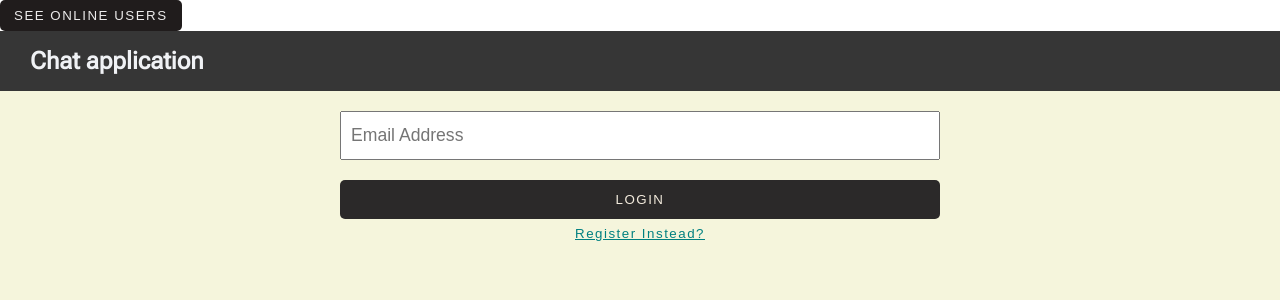
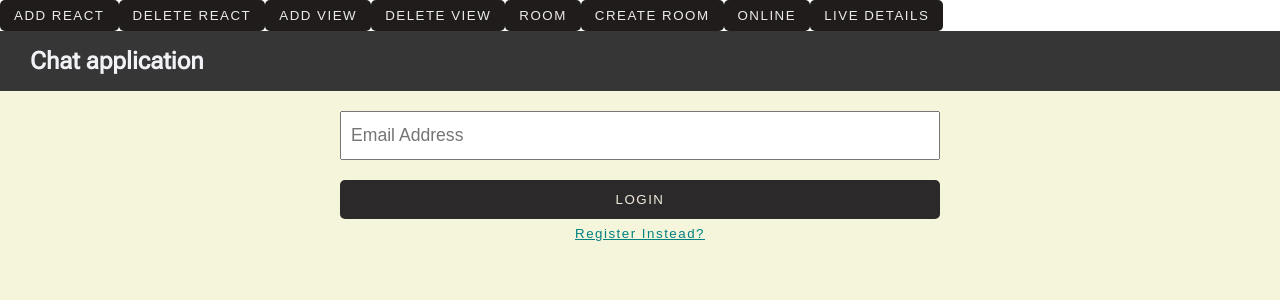
Before and after one commit to d-exponent/chat-app-demo, a React (Vite) app: page / in a window 1280 px wide. Shown: the top 300 px of the page. Built offline with nearby package versions, Linux system fonts and the light colour scheme; no server answers.

Commit message:
lv setup

```diff
--- a/src/contexts/authContext.jsx
+++ b/src/contexts/authContext.jsx
@@ -15,7 +15,7 @@ const STORAGE = localStorage;
 const SESSION_STORAGE_KEY = "Radical!@#$&#*#";
 
 export const AuthContextProvider = (props) => {
-  const { socket } = useSocket();
+  const { socket,  } = useSocket();
   const { handleNotification } = useNotification();
 
   const [logout, setLogout] = useState(false);
--- a/src/contexts/socketContext.jsx
+++ b/src/contexts/socketContext.jsx
@@ -9,15 +9,23 @@ const SocketContext = createContext({
   },
 });
 
-const wsURL = "https://api.taronapp.com/chats";
-// const wsURL = "http://localhost:8080/chats";
-
-const socket = io(wsURL, {
+const ioConfig = {
   path: "/micro-sockets/",
   autoConnect: false,
-});
+};
+
+// const baseUrl = "http://localhost:8080";
+const baseUrl = "https://api.taron.app";
 
 export const SocketContextProvider = (props) => {
+  const [lvConn, setLvConn] = useState(false);
+  const [LvROOM] = useState("myroom");
+  const [EvROOM] = useState("67e5342e2dca0592c1b44541-private");
+
+  const [livestreamSocket] = useState(io(baseUrl + "/livestream", ioConfig));
+  const [chatsSocket] = useState(io(baseUrl + "/chats", ioConfig));
+  const [socket] = useState(io(baseUrl, ioConfig));
+
   const [message, setMessage] = useState({
     chatId: "6651b54b925cc559c703c23d",
     senderId: "64892168c709274d688b78eb",
@@ -33,42 +41,131 @@ export const SocketContextProvider = (props) => {
     __v: 0,
   });
 
+  useEffect(() => {
+    if (lvConn) return;
 
+    livestreamSocket.auth = { id: "672e50398a94f26295c5c5b1" };
+    livestreamSocket.connect();
+    setLvConn(true);
+  }, [lvConn]);
 
+  useEffect(() => {
+    livestreamSocket.on("activity", console.log);
+    livestreamSocket.on("online", console.log);
+    // livestreamSocket.on("updateDelivered", console.log);
+    // livestreamSocket.on("updateIsRead", console.log);
+    livestreamSocket.on("roomUsers", console.log);
+    livestreamSocket.on("asyncNamespaceError", console.log);
+    livestreamSocket.on("newLiveReaction", console.log);
+    livestreamSocket.on("liveStreamDetails", console.log);
+    livestreamSocket.on("newLiveView", console.log);
+    livestreamSocket.on("newDonation", console.log);
+    livestreamSocket.on("updateShowComments", console.log);
 
-  socket.on("roomUsers", (payload) => {
-    console.log("RoomUSers", payload);
-  });
+    return () => {
+      livestreamSocket.off("roomUsers", console.log);
+      // livestreamSocket.off("updateDelivered", console.log);
+      // livestreamSocket.off("updateIsRead", console.log);
+      livestreamSocket.off("online", console.log);
+      livestreamSocket.off("asyncNamespaceError", console.log);
+      livestreamSocket.off("newLiveReaction", console.log);
+      livestreamSocket.off("activity", console.log);
+      livestreamSocket.off("liveStreamDetails", console.log);
+      livestreamSocket.off("newLiveView", console.log);
+      livestreamSocket.off("newDonation", console.log);
+      livestreamSocket.off("updateShowComments", console.log);
+    };
+  }, []);
 
-  socket.on("updateDelivered", (message) => {
-    console.log("👍👍 updateDelivered Message", message);
-  });
+  const createRooms = () => {
+    livestreamSocket.emit("createRoom", EvROOM, (success) => {
+      console.log("Create", EvROOM, success);
+      livestreamSocket.emit("createRoom", LvROOM, (success) => {
+        console.log("Create", LvROOM, success);
+        setLvConn(true);
+      });
+    });
+  };
 
-  socket.on("updateIsRead", (message) => {
-    console.log("👍👍 updateIsRead Message", message);
-  });
+  const handleAddReaction = () => {
+    livestreamSocket.emit("newLiveReaction", {
+      room: LvROOM,
+      liveId: "67d2ec924fca6609ea75764f",
+      eventId: "67cf5fd10a64ba519129bb32",
+      reactionType: "love",
+      action: "add",
+    });
+  };
 
-  socket.on("online", (data) => {
-    console.log("🛑 getting Online Users", data);
-  });
+  const handleDeleteReaction = () => {
+    livestreamSocket.emit("newLiveReaction", {
+      room: LvROOM,
+      liveId: "67d2ec924fca6609ea75764f",
+      eventId: "67cf5fd10a64ba519129bb32",
+      reactionType: "love",
+      action: "delete",
+    });
+  };
 
-  socket.on("asyncNamespaceError", (e) => {
-    console.warn("🛑Async Error from backend", e);
-  });
+  const handleAddView = () => {
+    livestreamSocket.emit("newLiveView", {
+      room: LvROOM,
+      liveId: "67d2ec924fca6609ea75764f",
+      eventId: "67cf5fd10a64ba519129bb32",
+      action: "add",
+    });
+  };
 
-  socket.on("activity", (payload) => {
-    console.log("Got activity 🛑🛑");
-    console.log(payload);
-  });
+  const handleDeleteView = () => {
+    livestreamSocket.emit("newLiveView", {
+      room: LvROOM,
+      liveId: "67d2ec924fca6609ea75764f",
+      eventId: "67cf5fd10a64ba519129bb32",
+      action: "delete",
+    });
+  };
+
+  const handleFetchMyLiveStreamDetails = () => {
+    livestreamSocket.emit("liveStreamDetails", "67d2ec924fca6609ea75764f");
+  };
 
   const handleSeeOnlineUsers = () => {
-    console.log("Emitting Online Event 🛑");
-    socket.emit("online");
+    livestreamSocket.emit("online");
+  };
+
+  const getRoomMembers = () => {
+    console.log("Getting room members");
+
+    livestreamSocket.emit("getMembers", LvROOM);
+    livestreamSocket.emit("getMembers", EvROOM);
+  };
+
+  const values = {
+    socket,
+    chatsSocket,
+    livestreamSocket,
+    socketMsg: message,
+    setMessage,
   };
 
   return (
-    <SocketContext.Provider value={{ socket, socketMsg: message, setMessage }}>
-      <button onClick={handleSeeOnlineUsers}> See Online Users</button>
+    <SocketContext.Provider value={values}>
+      {lvConn && (
+        <>
+          <button onClick={handleAddReaction}>Add React</button>
+          <button onClick={handleDeleteReaction}>Delete React</button>
+          <button onClick={handleAddView}>Add View</button>
+          <button onClick={handleDeleteView}>Delete View</button>
+          <button onClick={getRoomMembers}> Room </button>
+          <button onClick={createRooms}> Create Room </button>
+          <button onClick={handleSeeOnlineUsers}> Online </button>
+          <button onClick={handleFetchMyLiveStreamDetails}>
+            {" "}
+            Live Details{" "}
+          </button>
+        </>
+      )}
+
       {props.children}
     </SocketContext.Provider>
   );
```
Also changed, not shown: src/helpers/callback.js (added, +8 -0 lines).
